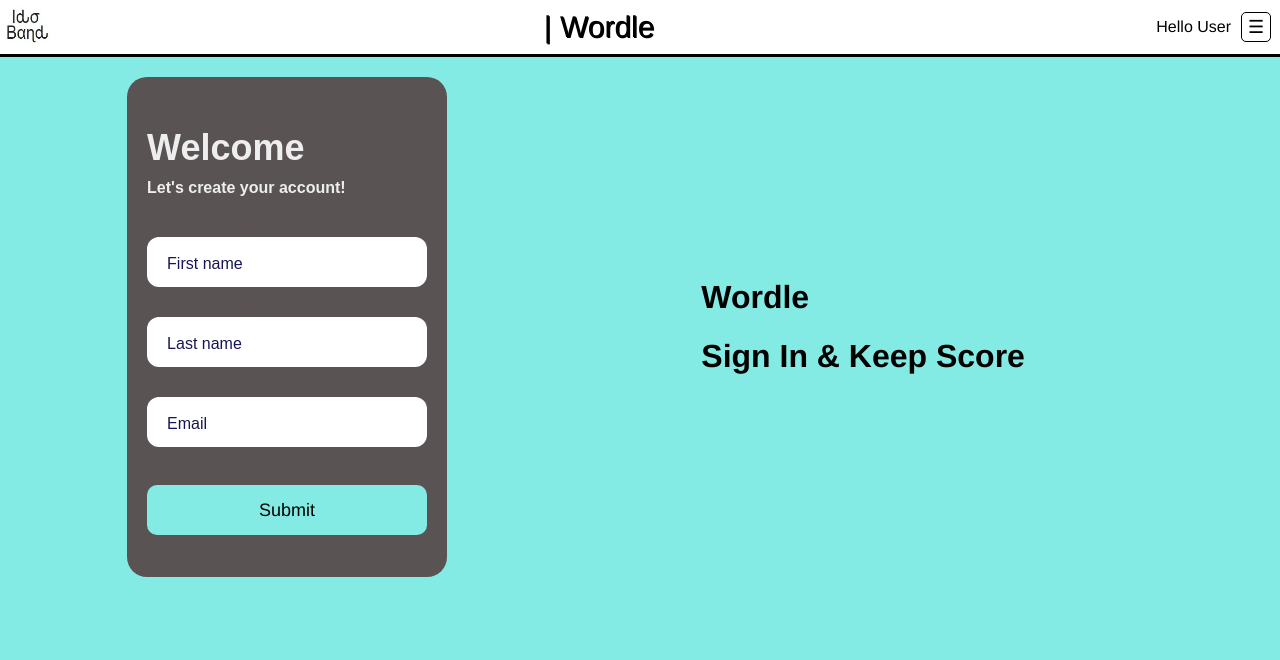
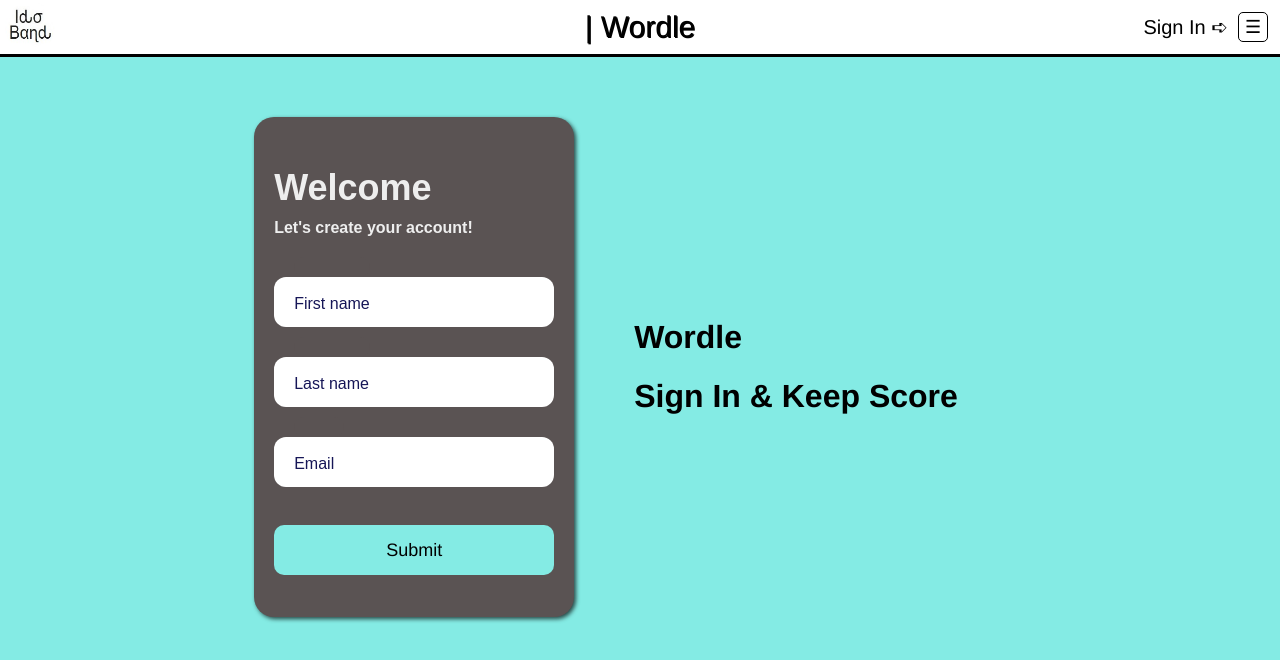
Before and after one commit to IdoBand/wordle-game, a React (Vite) app: page /SignInForm in a window 1280 px wide. Shown: the top 660 px of the page. Built offline with nearby package versions, Linux system fonts and the light colour scheme.

Commit message:
login option

```diff
--- a/src/App.tsx
+++ b/src/App.tsx
@@ -1,13 +1,21 @@
 import './style.scss';
-import { WordleApp } from './components/WordleApp';
-
+import { useState, useMemo } from 'react';
+import { userContext } from './providers/userContext';
+import Header from './components/Header';
 
 function App() {
 
+  const [user, setUser] = useState(null)
+
+  const providerValue = useMemo(() => ({user, setUser}), [user, setUser])
+
   return (
     <>
-    <WordleApp />
+      <userContext.Provider value={providerValue}>
+        <Header />
+      </userContext.Provider>
     </>
+
   )
 };
 
--- a/src/components/DialogMessage.tsx
+++ b/src/components/DialogMessage.tsx
@@ -1,5 +1,6 @@
 import { wordleContext } from "../providers/wordleContext"
 import { useContext } from "react"
+
 
 
 
--- a/src/components/Header.tsx
+++ b/src/components/Header.tsx
@@ -2,6 +2,8 @@ import * as logo from '../assets/logo.jpg';
 import { useState } from 'react';
 import { Outlet, Link } from 'react-router-dom';
 import HowToPlay from './HowToPlay';
+import { useContext } from 'react';
+import { userContext } from '../providers/userContext';
 
 // user auth context????
 
@@ -10,7 +12,7 @@ export default function Header() {
 
     const [modal, setModal] = useState(false);
 
-
+    const {user, setUser} = useContext<any>(userContext)
 
     return (
     <>
@@ -20,9 +22,15 @@ export default function Header() {
             <h1> | Wordle</h1>
 
             <div id="user-hello-dropdown-container">
-                <div id="user-hello">
-                    Hello User
+                <div>
+
                 </div>
+                {user?
+                <div id="user-hello"> Hello {user.firstName}</div>
+                :
+                <div id="user-hello">Sign In &#10154;</div>
+                }
+
                 <div className='dropdown'>
                     <button className='options'>&#9776;</button>
                     <div className='dropdown-menu'>
@@ -30,6 +38,7 @@ export default function Header() {
                         <Link to={'SignInForm'} className='menu-Links'>Sign In</Link>
                         <Link to={'App'} className='menu-Links'>Start Playing</Link>
                         <div onClick={() => setModal(!modal)} className='menu-Links'>How To Play</div>
+                        <div onClick={() =>setUser(null)} className='menu-Links' id="menu-Links-log-out">Log Out</div>
                     </div>
                 </div>
             </div>
@@ -46,7 +55,7 @@ export default function Header() {
             </main>
         )}
 
-        <Outlet />
+    <Outlet />
     </>
     );
   }
--- a/src/components/Home.tsx
+++ b/src/components/Home.tsx
@@ -1,17 +1,16 @@
 import { useContext } from "react";
-import { wordleContext } from "../providers/wordleContext";
-import { SharedLogicFunctions } from "./SharedLogicFunctions";
+import { userContext } from "../providers/userContext";
 
 export function Home() {
 
-    const { userInfo } = useContext<any>(wordleContext)
+    const { user, setUser } = useContext<any>(userContext)
 
 
     return (
     <>
-        <main id="home-container">
-            <div id="welcome-message">Welcome User! use the button on the right side of the header to navigate thruogh the site.</div>
-        </main>
+    <main id="home-container">
+        <div id="welcome-message">Welcome {user? user.firstName: ''}! use the button on the right side of the header to navigate thruogh the site.</div>
+    </main>
     </>
     )
 }
--- a/src/components/SignInForm.tsx
+++ b/src/components/SignInForm.tsx
@@ -1,20 +1,22 @@
-import React from "react";
+import { useContext } from "react";
+import { userContext } from "../providers/userContext";
 import { useForm } from "react-hook-form";
 
 export default function SignInForm() {
 
     const { register, handleSubmit } = useForm();
 
+    const {user, setUser} = useContext<any>(userContext)
+
     let userFirstName: string;
     let userLastName :string;
     let userEmail: string;
 
     const extractAndAssign = (dataObject: {firstName: string, lastName: string, email: string}) => {
-        userFirstName = dataObject.firstName;
-        userLastName = dataObject.lastName;
-        userEmail = dataObject.email;
+        setUser(dataObject)
 
         console.log(userFirstName, userEmail, userLastName)
+
     }
     return (
         <>
--- a/src/components/WordleApp.tsx
+++ b/src/components/WordleApp.tsx
@@ -4,6 +4,8 @@ import IndicatorsMap from './IndicatorsMap';
 import { SharedLogicFunctions } from './SharedLogicFunctions';
 import { wordleContext } from '../providers/wordleContext';
 import DialogMessage from './DialogMessage';
+import { useContext } from 'react';
+import { userContext } from '../providers/userContext';
 
 export function WordleApp() {
 
--- a/src/main.tsx
+++ b/src/main.tsx
@@ -7,6 +7,6 @@ import './style.scss';
 
 ReactDOM.createRoot(document.getElementById('root') as HTMLElement).render(
   <React.StrictMode>
-    <RouterProvider router={router} />
+              <RouterProvider router={router} />
           </React.StrictMode>
 )
--- /dev/null
+++ b/src/providers/userContext.tsx
@@ -0,0 +1,3 @@
+import { createContext } from "react";
+
+export const userContext = createContext(null);
--- a/src/routes.tsx
+++ b/src/routes.tsx
@@ -1,5 +1,5 @@
 import { createBrowserRouter } from 'react-router-dom';
-
+import App from './App';
 import { Home } from './components/Home'
 import { WordleApp } from './components/WordleApp';
 import Header from './components/Header';
@@ -10,7 +10,7 @@ import SignInForm from './components/SignInForm';
 export const router = createBrowserRouter([
     {
         path: '/',
-        element: <Header />,
+        element: <App />,
         children: [
             {
                 path: '/',
@@ -18,7 +18,7 @@ export const router = createBrowserRouter([
             },
             {
                 path:'/App',
-                element: <WordleApp />
+                element: < WordleApp/>
             },
             {
                 path:'/SignInForm',
--- a/src/style.scss
+++ b/src/style.scss
@@ -36,13 +36,17 @@ header {
     background-color:white;
     border-bottom: solid;
     border-bottom-color: black;
-    justify-content: space-between;
+    min-height: 50px;
+
     padding: 2px;
+    position: relative;
 
     img {
         width: 50px;
         height: 50px;
         border-radius: 30px;
+        position: absolute;
+        left: 5px;
     }
 
     h1 {
@@ -55,10 +59,13 @@ header {
 
     #user-hello-dropdown-container{
         @include flexCenter();
+        position: absolute;
+        right: 5px;
 
         #user-hello {
             @include flexCenter();
             padding: 10px;
+            font-size: 20px;
         }
     }
 }
@@ -120,6 +127,12 @@ header {
         color: white;
         pointer-events: auto;
 
+    }
+}
+
+#menu-Links-log-out{
+    &:hover {
+        background-color: rgb(221, 118, 118);
     }
 }
 
@@ -292,23 +305,21 @@ $cow-color : rgb(248, 248, 30);
     }
 }
 
-
-
 // ################################ letters-indicator-map ################################
 
 #keyboard-map-container{
     display: flex;
+    margin-top: 10px;
 }
 
 #indicators-container {
-    background-color: rgba(90, 83, 83, 0);
-    border-radius: 10px;
+    left: 20px;
     width: 170px;
+    border-radius: 5px;
     min-height: 180px;
-    box-shadow: 2px 2px 2px rgb(51, 51, 51);
-    border: 1px solid rgba(0, 0, 0, 0.147);
-
+    box-shadow: inset 0px 0px 10px rgba(0, 0, 0, 0.5);
     padding-left: 5px;
+    padding-bottom: 5px;
 }
 
 #letters-indicator-map {
@@ -350,18 +361,21 @@ $cow-color : rgb(248, 248, 30);
 
 #sign-in-form-container {
     @include flexCenter();
-    margin-top: 20px;
+    margin-top: 60px;
     position: relative;
     width: 90%;
-    justify-content: space-around;
 
 
 
+    form {
+        box-shadow: 2px 2px 4px rgba(0, 0, 0, 0.7);
+    }
     #text-container{
         position: relative;
         overflow-wrap: break-word;
         z-index: -1;
-        left: 0;
+        left: 60px;
+
 
         h1 {
             font-weight: bolder;
```
Also changed, not shown: src/components/SharedLogicFunctions.tsx (+30 -77 lines).
